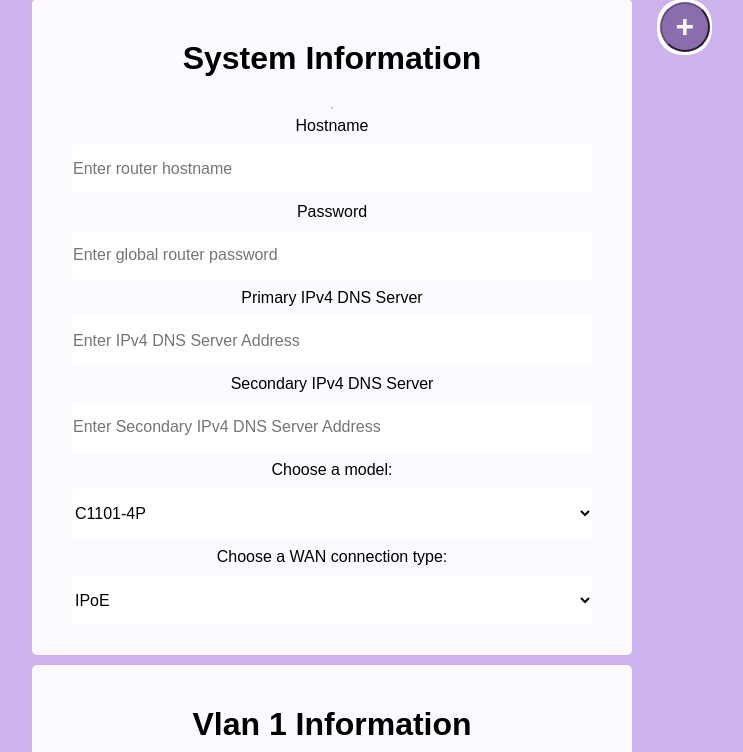
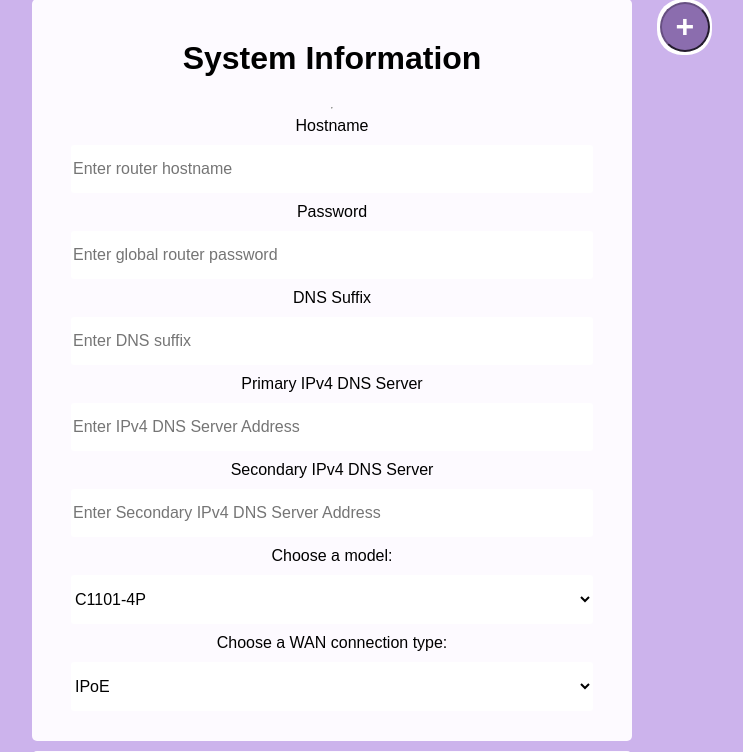
Before and after one commit to quackbox/cisco-config-gen, a Flask app: page / in a window 1280 px wide. Shown: the part 121-873 px from the top of the page, without its empty margins (318-1061 px from the left). Run offline with Flask 2, Linux system fonts and the light colour scheme.

Commit message:
added suffix field on front end

```diff
--- a/static/script.js
+++ b/static/script.js
@@ -24,6 +24,7 @@ const errMsgs = [
         vID: "Must be between or equal to 2 and 4095",
         portNo: "Must be between or equal to 1 and 65353",
         ipv4altered: "Must be a valid IP address or blank (which results in any)",
+        suffix: "Must enter a valid domain name",
     }
 ]
 
@@ -434,7 +435,8 @@ function ValidateField(element){
     const IPRegex = /^(25[0-5]|2[0-4][0-9]|[01]?[0-9][0-9]?)\.(25[0-5]|2[0-4][0-9]|[01]?[0-9][0-9]?)\.(25[0-5]|2[0-4][0-9]|[01]?[0-9][0-9]?)\.(25[0-5]|2[0-4][0-9]|[01]?[0-9][0-9]?)$/;
     const textRegex = /^[a-zA-Z0-9_-]{4,15}$/;
     const passwordRegex = /^[a-zA-Z0-9!@#\$%\^\&*\)\(+=._-]{4,15}$/g;
-    const IDregex = /^[2-9]|[1-9][0-9]|[1-9][0-9][0-9]|[1-4][0][0-9][0-4]$/
+    const IDregex = /^[2-9]|[1-9][0-9]|[1-9][0-9][0-9]|[1-4][0][0-9][0-4]$/;
+    const suffixRegex = /\b((?=[a-z0-9-]{1,63}\.)(xn--)?[a-z0-9]+(-[a-z0-9]+)*\.)+[a-z]{2,63}\b/g;
     // the 'type' is the first class in the class list (ipv4 or text)
 
     var match = true;
@@ -458,6 +460,10 @@ function ValidateField(element){
     else if (type == "password"){
         regex = passwordRegex;
         err = errMsgs[0].password;
+    }
+    else if (type == "suffix"){
+        regex = suffixRegex;
+        err = errMsgs[0].suffix
     }
     else {
         regex = textRegex;
--- a/templates/index.html
+++ b/templates/index.html
@@ -36,6 +36,12 @@
                         <label for="pw">Password</label>
                         <input type="password" class="password text" placeholder="Enter global router password" id="pw" name="pw">
                         <div class="hide err"id="pwerr">
+                            <span class = "msg"> You got this wrong loooooool </span>
+                        </div>
+
+                        <label for="suffix">DNS Suffix</label>
+                        <input type="text" class="suffix text" placeholder="Enter DNS suffix" id="suffix" name="suffix">
+                        <div class="hide err"id="suffixerr">
                             <span class = "msg"> You got this wrong loooooool </span>
                         </div>
 
```
